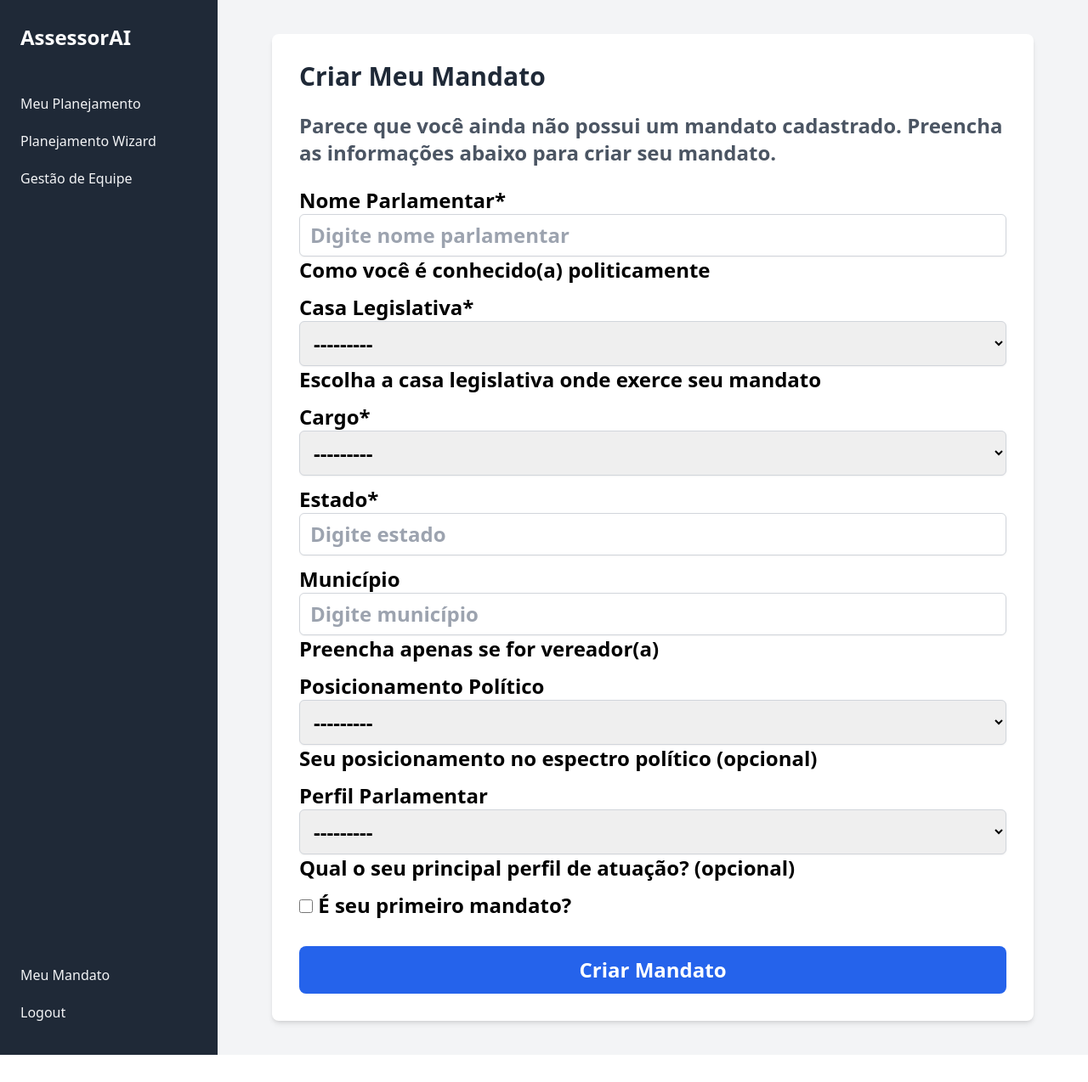
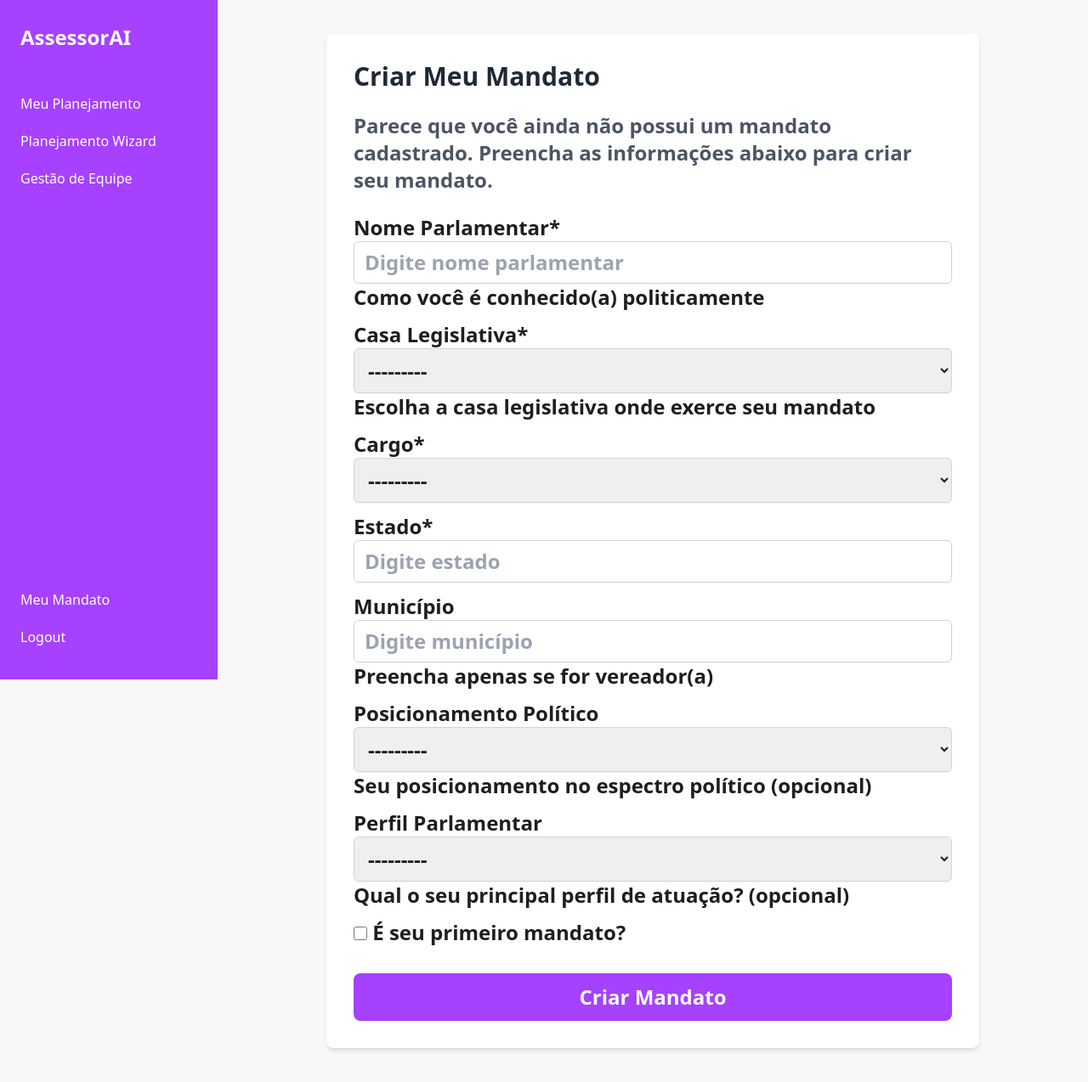
Before and after one commit to pmarkun/assessorai-client, a Django app: page /meu-mandato/ in a window 1280 px wide. Shown: the whole page at 85% size. Before the commit the page ends 1242 px from the top, so only its background shows below. Run offline with Django 5.2, Linux system fonts and the light colour scheme; the visitor is signed in with stand-in values (Sample User, id 1); some libraries are stand-ins or nearby versions.

Commit message:
style: refine layout and colors

```diff
--- a/core/forms.py
+++ b/core/forms.py
@@ -43,18 +43,18 @@
             Fieldset(
                 '',
                 Row(
-                    Column('nome_parlamentar', css_class='form-group col-md-12 mb-4'),
-                    css_class='form-row'
+                    Column('nome_parlamentar', css_class='form-group w-full mb-4'),
+                    css_class='form-row grid grid-cols-1 md:grid-cols-2 gap-4'
                 ),
                 Row(
-                    Column('casa_legislativa', css_class='form-group col-md-6 mb-4'),
-                    Column('cargo', css_class='form-group col-md-6 mb-4'),
-                    css_class='form-row'
+                    Column('casa_legislativa', css_class='form-group w-full md:w-1/2'),
+                    Column('cargo', css_class='form-group w-full md:w-1/2'),
+                    css_class='form-row grid grid-cols-1 md:grid-cols-2 gap-4'
                 ),
                 Row(
-                    Column('estado', css_class='form-group col-md-6 mb-4'),
-                    Column('municipio', css_class='form-group col-md-6 mb-4'),
-                    css_class='form-row'
+                    Column('estado', css_class='form-group w-full md:w-1/2'),
+                    Column('municipio', css_class='form-group w-full md:w-1/2'),
+                    css_class='form-row grid grid-cols-1 md:grid-cols-2 gap-4'
                 ),
                 css_class='mb-6'
             ),
@@ -62,13 +62,13 @@
             Fieldset(
                 '',
                 Row(
-                    Column('posicionamento', css_class='form-group col-md-6 mb-4'),
-                    Column('perfil', css_class='form-group col-md-6 mb-4'),
-                    css_class='form-row'
+                    Column('posicionamento', css_class='form-group w-full md:w-1/2'),
+                    Column('perfil', css_class='form-group w-full md:w-1/2'),
+                    css_class='form-row grid grid-cols-1 md:grid-cols-2 gap-4'
                 ),
                 Row(
-                    Column('primeiro_mandato', css_class='form-group col-md-12 mb-4'),
-                    css_class='form-row'
+                    Column('primeiro_mandato', css_class='form-group w-full'),
+                    css_class='form-row grid grid-cols-1 md:grid-cols-2 gap-4'
                 ),
                 css_class='mb-6'
             )
@@ -159,13 +159,13 @@
             Fieldset(
                 '',
                 Row(
-                    Column('oportunidades', css_class='form-group col-md-6 mb-4'),
-                    Column('fraquezas', css_class='form-group col-md-6 mb-4'),
-                    css_class='form-row'
+                    Column('oportunidades', css_class='form-group w-full md:w-1/2'),
+                    Column('fraquezas', css_class='form-group w-full md:w-1/2'),
+                    css_class='form-row grid grid-cols-1 md:grid-cols-2 gap-4'
                 ),
                 Row(
-                    Column('temas_interesse', css_class='form-group col-md-12 mb-4'),
-                    css_class='form-row'
+                    Column('temas_interesse', css_class='form-group w-full'),
+                    css_class='form-row grid grid-cols-1 md:grid-cols-2 gap-4'
                 ),
                 css_class='mb-6'
             ),
@@ -173,8 +173,8 @@
             Fieldset(
                 '',
                 Row(
-                    Column('objetivo_ano', css_class='form-group col-md-12 mb-4'),
-                    css_class='form-row'
+                    Column('objetivo_ano', css_class='form-group w-full'),
+                    css_class='form-row grid grid-cols-1 md:grid-cols-2 gap-4'
                 ),
                 css_class='mb-6'
             )
--- a/core/templates/core/meu_mandato_form.html
+++ b/core/templates/core/meu_mandato_form.html
@@ -10,7 +10,7 @@
 {% endblock title %}
 
 {% block content %}
-<div class="max-w-4xl mx-auto bg-white p-8 rounded-lg shadow-md">
+<div class="max-w-3xl mx-auto bg-white p-8 rounded-lg shadow-md">
     {% if is_creating %}
     <h1 class="text-3xl font-bold text-gray-800 mb-6">Criar Meu Mandato</h1>
     <p class="text-gray-600 mb-6">Parece que você ainda não possui um mandato cadastrado. Preencha as informações abaixo para criar seu mandato.</p>
@@ -22,7 +22,7 @@
         {% csrf_token %}
         {{ form|crispy }}
         <div class="mt-8">
-            <button type="submit" class="w-full bg-blue-600 hover:bg-blue-700 text-white font-bold py-3 px-4 rounded-lg focus:outline-none focus:shadow-outline transition duration-150 ease-in-out">
+            <button type="submit" class="w-full bg-[#A541FF] hover:bg-[#8200e3] text-white font-bold py-3 px-4 rounded-lg focus:outline-none focus:shadow-outline transition duration-150 ease-in-out">
                 {% if is_creating %}
                 Criar Mandato
                 {% else %}
@@ -125,17 +125,25 @@
 /* Custom styles for better form appearance */
 .form-row {
     margin-bottom: 1rem;
+    display: grid;
+    grid-template-columns: 1fr;
+    gap: 1rem;
+}
+@media (min-width: 768px) {
+    .form-row {
+        grid-template-columns: repeat(2, 1fr);
+    }
 }
 
 .form-group label {
     font-weight: 600;
-    color: #374151;
+    color: #1E1E1E;
     margin-bottom: 0.5rem;
     display: block;
 }
 
 .form-group .helptext {
-    color: #6B7280;
+    color: #707070;
     font-size: 0.875rem;
     margin-top: 0.25rem;
 }
--- a/templates/account/base_auth.html
+++ b/templates/account/base_auth.html
@@ -8,7 +8,7 @@
     <meta http-equiv="X-UA-Compatible" content="ie=edge">
     {% tailwind_css %}
 </head>
-<body class="bg-gray-50 font-sans leading-normal tracking-normal">
+<body class="bg-[#F8F8F8] text-[#1E1E1E] font-sans leading-normal tracking-normal">
     {% block content %}
     <!-- Authentication page content -->
     {% endblock content %}
--- a/theme/templates/base.html
+++ b/theme/templates/base.html
@@ -8,23 +8,23 @@
     <meta http-equiv="X-UA-Compatible" content="ie=edge">
     {% tailwind_css %}
 </head>
-<body class="bg-gray-100 font-sans leading-normal tracking-normal flex">
+<body class="bg-[#F8F8F8] text-[#1E1E1E] font-sans leading-normal tracking-normal flex">
 
     <!-- Sidebar -->
-    <aside class="bg-gray-800 text-gray-100 w-64 space-y-6 py-7 px-2 absolute inset-y-0 left-0 transform -translate-x-full md:relative md:translate-x-0 transition duration-200 ease-in-out min-h-screen flex flex-col justify-between">
+    <aside class="bg-[#A541FF] text-white w-64 space-y-6 py-7 px-2 absolute inset-y-0 left-0 transform -translate-x-full md:relative md:translate-x-0 transition duration-200 ease-in-out h-screen overflow-hidden flex flex-col justify-between">
         <div>
             <a href="{% url 'core:welcome' %}" class="text-white text-2xl font-semibold px-4">AssessorAI</a>
             <nav class="mt-10">
-                <a href="{% url 'core:meu_planejamento' %}" class="block py-2.5 px-4 rounded transition duration-200 hover:bg-gray-700 hover:text-white">Meu Planejamento</a>
-                <a href="{% url 'core:planejamento' %}" class="block py-2.5 px-4 rounded transition duration-200 hover:bg-gray-700 hover:text-white">Planejamento Wizard</a>
-                <a href="{% url 'core:equipe' %}" class="block py-2.5 px-4 rounded transition duration-200 hover:bg-gray-700 hover:text-white">Gestão de Equipe</a>
+                <a href="{% url 'core:meu_planejamento' %}" class="block py-2.5 px-4 rounded transition duration-200 hover:bg-[#8200e3] hover:text-white">Meu Planejamento</a>
+                <a href="{% url 'core:planejamento' %}" class="block py-2.5 px-4 rounded transition duration-200 hover:bg-[#8200e3] hover:text-white">Planejamento Wizard</a>
+                <a href="{% url 'core:equipe' %}" class="block py-2.5 px-4 rounded transition duration-200 hover:bg-[#8200e3] hover:text-white">Gestão de Equipe</a>
             </nav>
         </div>
         <div>
-            <a href="{% url 'core:meu_mandato' %}" class="block py-2.5 px-4 rounded transition duration-200 hover:bg-gray-700 hover:text-white">Meu Mandato</a>
+            <a href="{% url 'core:meu_mandato' %}" class="block py-2.5 px-4 rounded transition duration-200 hover:bg-[#8200e3] hover:text-white">Meu Mandato</a>
             <form method="post" action="{% url 'account_logout' %}" class="w-full">
                 {% csrf_token %}
-                <button type="submit" class="w-full text-left block py-2.5 px-4 rounded transition duration-200 hover:bg-gray-700 hover:text-white">
+                <button type="submit" class="w-full text-left block py-2.5 px-4 rounded transition duration-200 hover:bg-[#8200e3] hover:text-white">
                     Logout
                 </button>
             </form>
```
Also changed, not shown: core/templates/core/mandato_create_form.html (+12 -4 lines), core/templates/core/meu_planejamento_form.html (+5 -5 lines).
